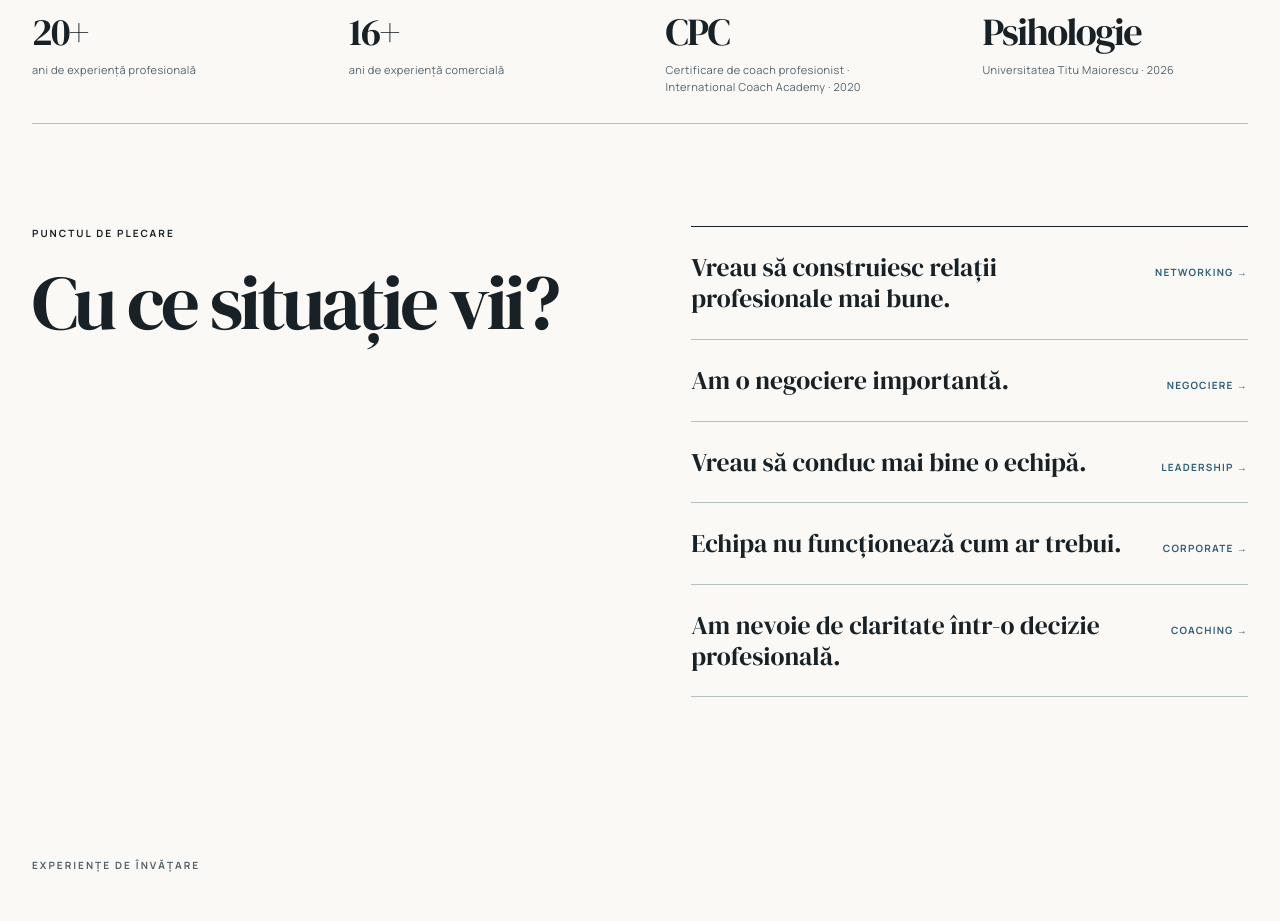
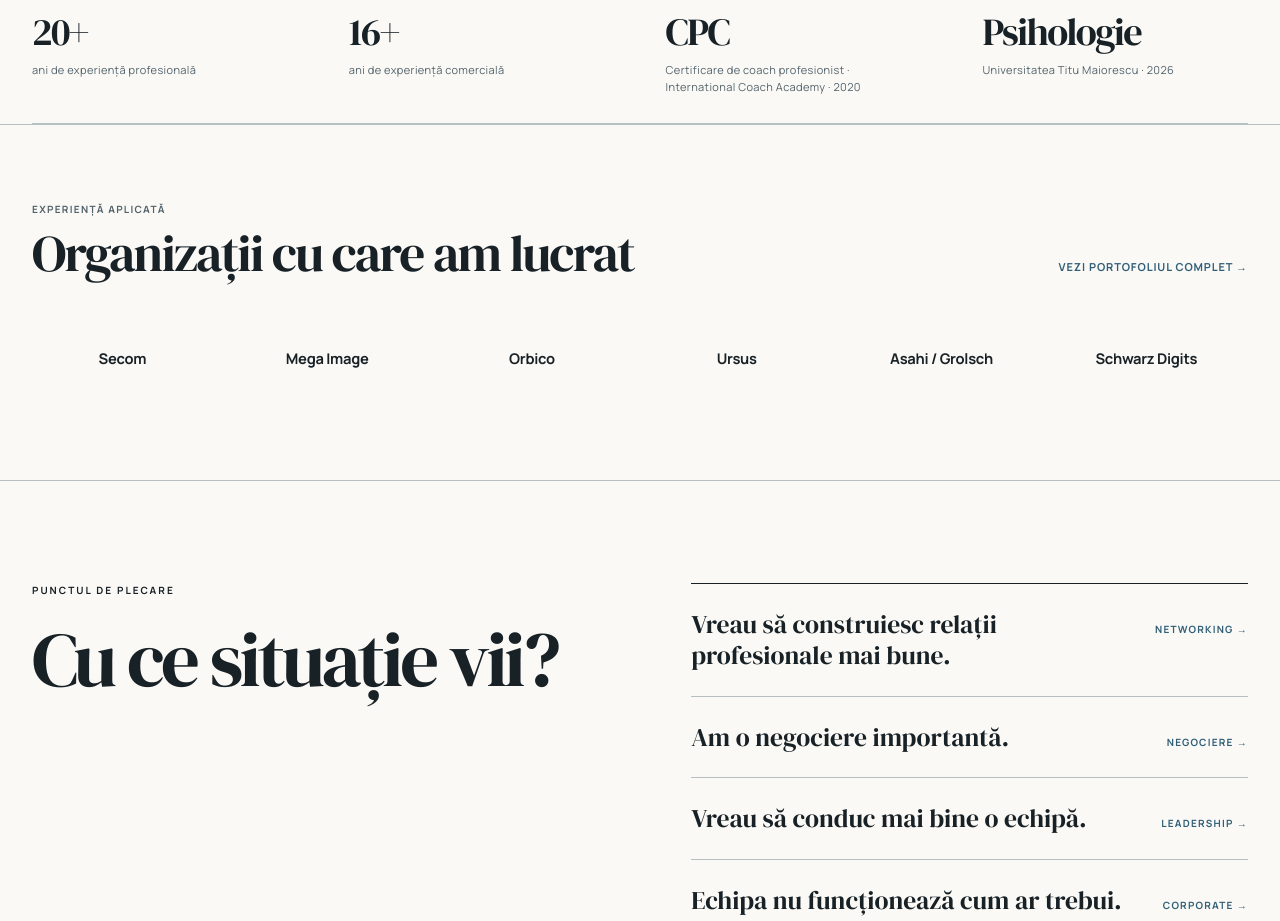
Before and after one commit to ivanovroxana1988-arch/bogdanvizitiu, a Next.js app: page / in a window 1280 px wide. Shown: the part 1480-2401 px from the top of the page. Built offline with nearby package versions, Linux system fonts and the light colour scheme.

Commit message:
Add portfolio marquee to homepage

```diff
--- a/app/_views/home/page.tsx
+++ b/app/_views/home/page.tsx
@@ -2,6 +2,7 @@
 import Link from 'next/link'
 import { ArrowLink, Eyebrow } from '@/components/ui'
 import { ConceptImage, EditorialImage } from '@/components/portrait'
+import { PortfolioMarquee } from '@/components/sections/portfolio-marquee'
 import { getPrograms, getPublishedInsights } from '@/lib/data'
 import { getCopy, getLocale } from '@/lib/i18n'
 import { buildPageMetadata } from '@/lib/seo'
@@ -150,6 +151,8 @@
         </div>
       </section>
 
+      <PortfolioMarquee locale={locale} />
+
       <section aria-labelledby="situation-title" className={homeStyles.situationSection}>
         <div className={`shell ${homeStyles.situationGrid}`}>
           <div>
```
